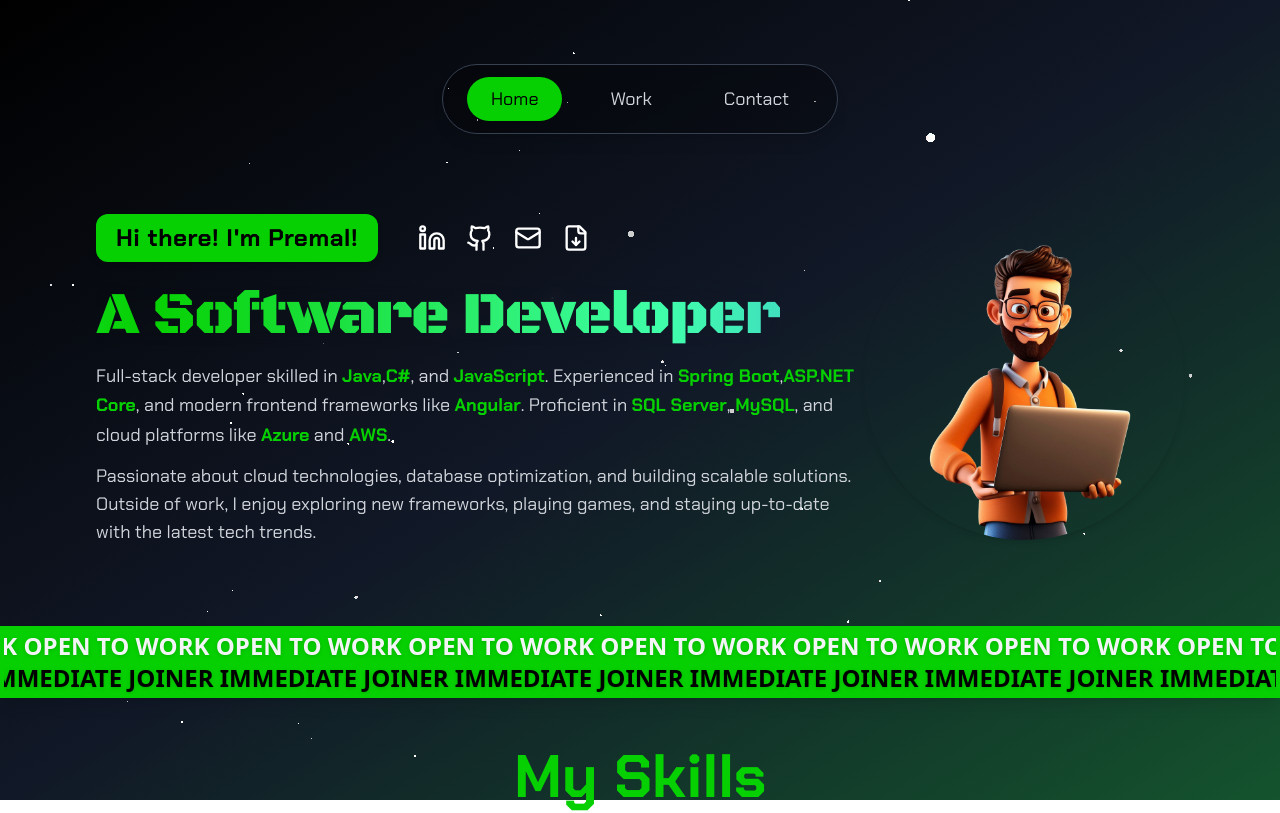
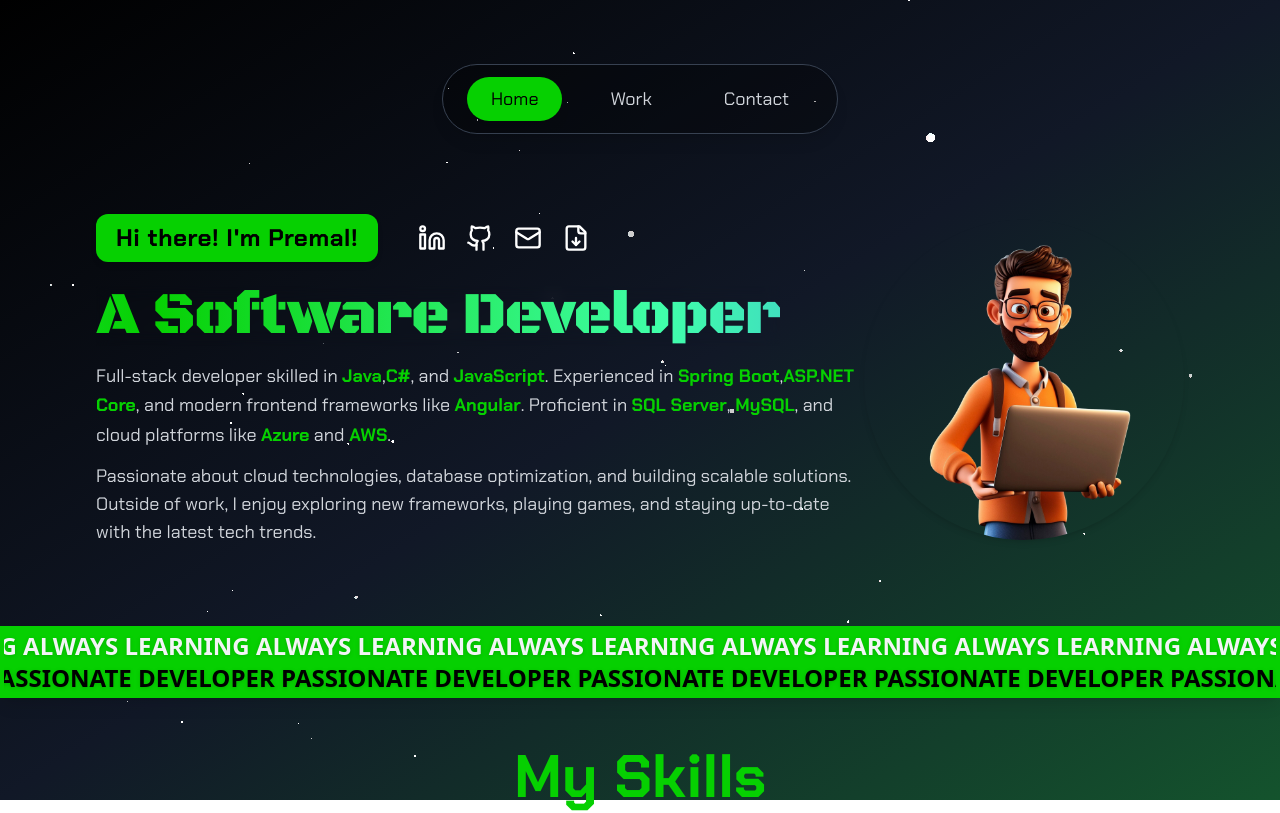
Before and after one commit to Premal2002/MyPortfolio, a Next.js app: page / in a window 1280 px wide. Shown: the top 813 px of the page. Built offline with nearby package versions, Linux system fonts and the light colour scheme.

Commit message:
changed scroll velocity text from open to work

```diff
--- a/src/app/Hero/page.js
+++ b/src/app/Hero/page.js
@@ -137,8 +137,8 @@ export default function Hero() {
       >
         <ScrollVelocity
           texts={[
-            <span className="text-gray-100">Open To Work</span>,
-            <span className="text-gray-1000">Immediate Joiner</span>,
+            <span className="text-gray-100">Always Learning</span>,
+            <span className="text-gray-1000">Passionate Developer</span>,
           ]}
           velocity={50}
           className="custom-scroll-text text-2xl tracking-normal font-sans"
```
